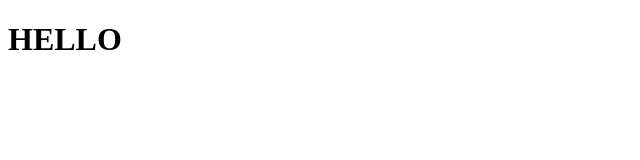
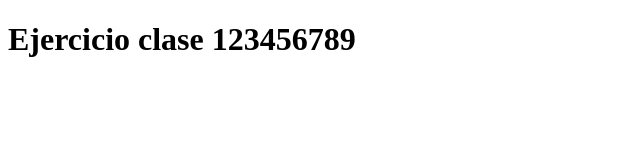
Before and after one commit to alvaromontero15/1EVAL_HTMLyCSS_APPWEB_2smrb_alvaromontero, a plain HTML site: page index.html in a window 1280 px wide. Shown: the whole page, without its empty margins (0-640 px from the left). Drawn offline with Linux system fonts and the light colour scheme.

Commit message:
cambio en index

```diff
--- a/index.html
+++ b/index.html
@@ -6,6 +6,6 @@
     <title>Document</title>
 </head>
 <body>
-    <h1>HELLO</h1>
+    <h1>Ejercicio clase 123456789</h1>
 </body>
 </html>
```
